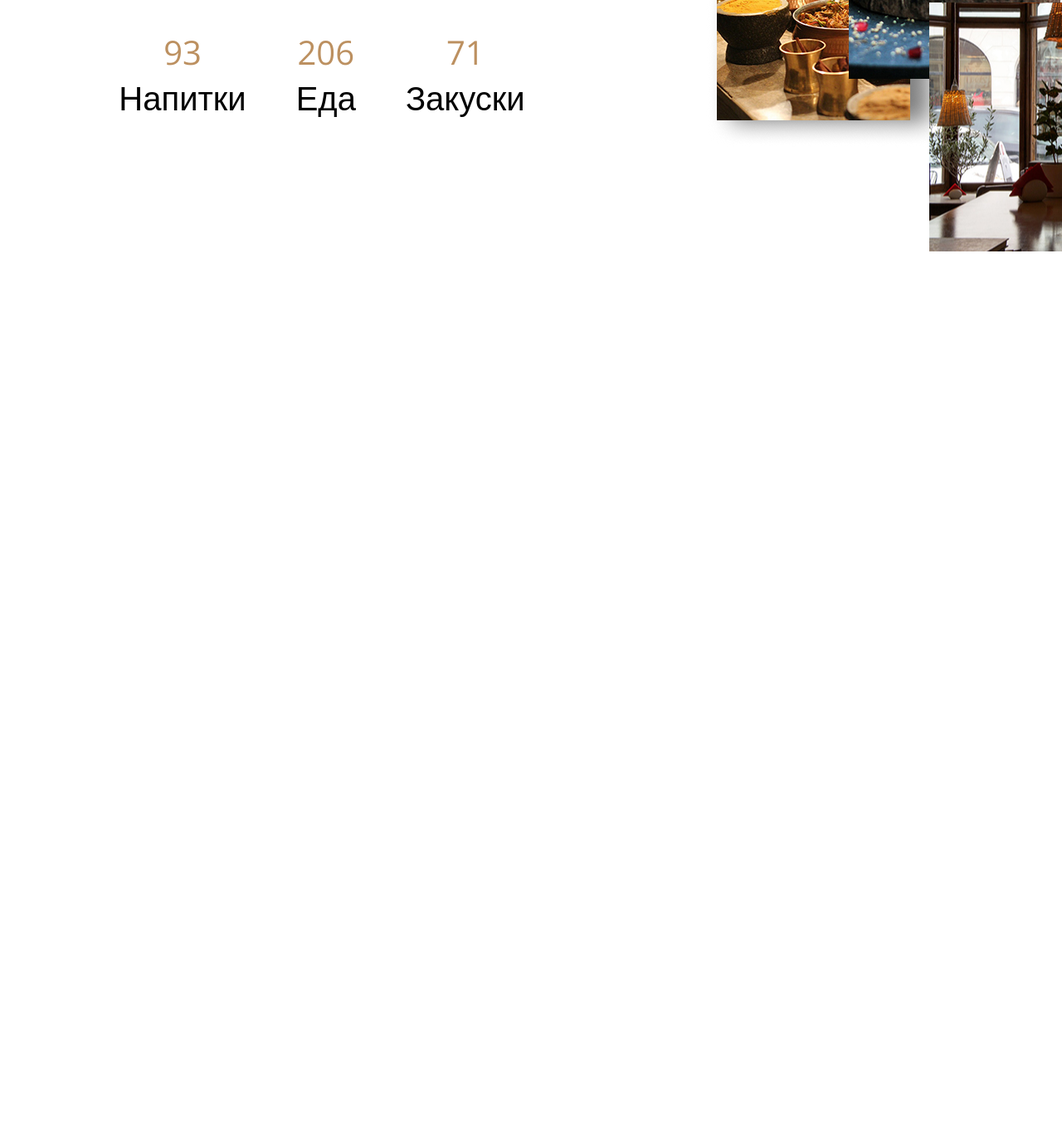
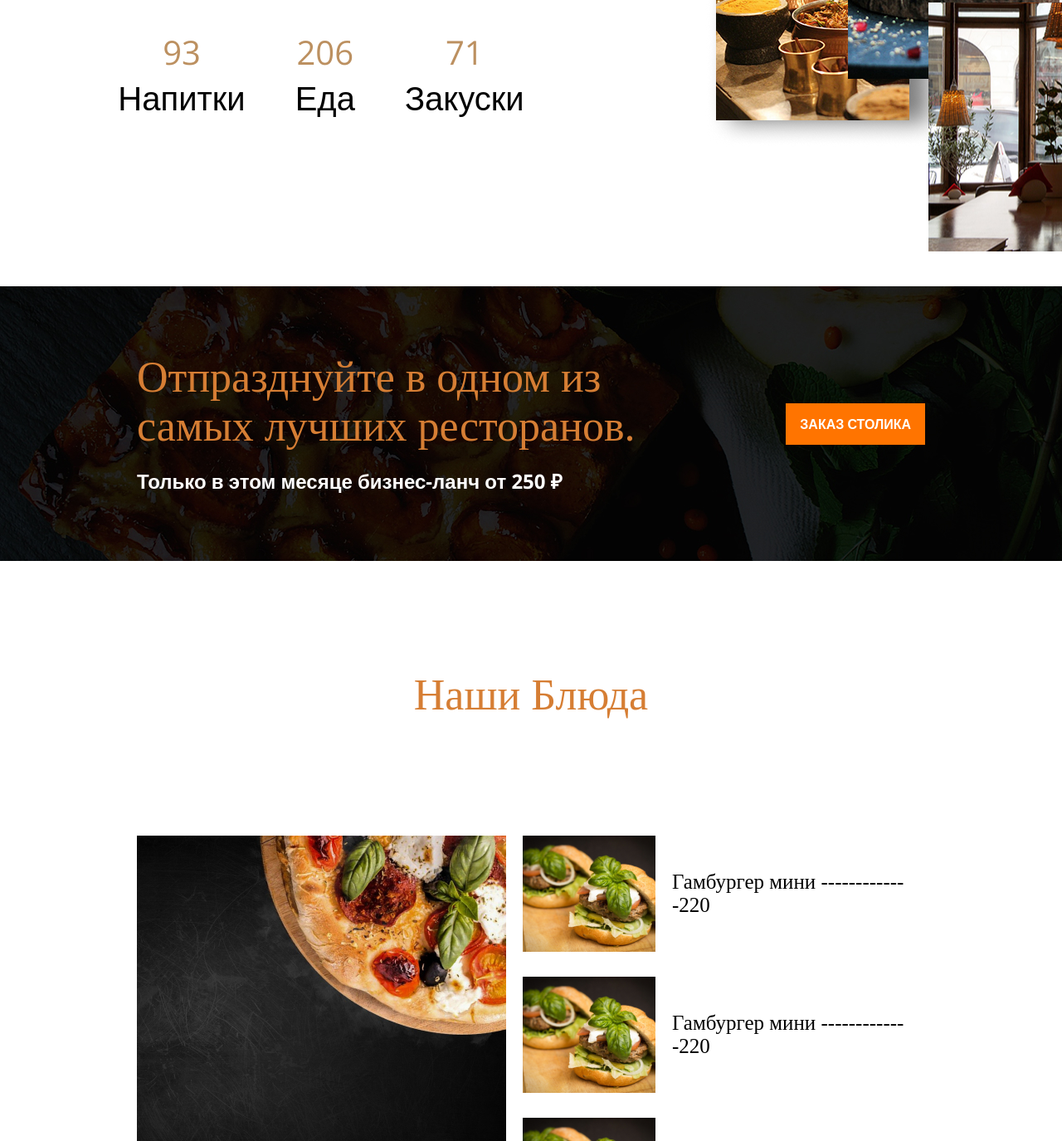
Before and after one commit to SergeyRachuk7/Restaurant, a plain HTML site: page index.html in a window 1280 px wide. Shown: the part 1425-2800 px from the top of the page at 83% size. Before the commit the page ends 1728 px from the top, so only its background shows below. Drawn offline with nearby package versions, Linux system fonts and the light colour scheme; a web font is replaced by a local one.

Commit message:
blackblock

```diff
--- a/index.html
+++ b/index.html
@@ -181,6 +181,64 @@
   </div>
 
 
+  <div class="black-block">
+
+    <div class="container">
+
+      <div class="block-holder">
+        <div class="left">
+          <div class="left-title">
+            Отпразднуйте в одном из <br>
+            самых лучших ресторанов.
+          </div>
+          <div class="left-text">
+            Только в этом месяце бизнес-ланч от 250 ₽
+          </div>
+        </div>
+        <div class="right">
+          <div class="right-button">
+            <a class="right-btn" href="#">ЗАКАЗ СТОЛИКА</a>
+          </div>
+        </div>
+      </div>
+
+    </div>
+  </div>
+
+  <div class="dishes">
+    <div class="container">
+
+      <div class="dishels-title"><span>Наши Блюда</span> </div>
+
+      <div class="burgers">
+        <div class="burgers-image">
+          <img class="pizza" src="/img/pizza.png" alt="">
+        </div>
+
+
+        <div class="burgers-items">
+          <div class="burger-item">
+            <img class="burger" src="/img/hamburger-.png" alt="">
+            <div class="burger-text">Гамбургер мини -------------220 </div>
+          </div>
+          <div class="burger-item">
+            <img class="burger" src="/img/hamburger-.png" alt="">
+            <div class="burger-text">Гамбургер мини -------------220 </div>
+          </div>
+            <div class="burger-item">
+              <img class="burger" src="/img/hamburger-.png" alt="">
+              <div class="burger-text">Гамбургер мини -------------220 </div>
+            </div>
+        </div>
+      </div>
+
+    </div>
+
+
+
+
+  </div>
+
 
 </body>
 
--- a/style.css
+++ b/style.css
@@ -3,14 +3,17 @@ body {
   font-family: 'Open Sans', sans-serif;
 }
 
+.container {
+  margin: 0px 165px;
+}
 
-.container {
+
+.histor-y {
   margin: 0px 166px;
-
 }
 
 .header {
-   background-image: url('/img/bg.jpg');
+   background-image: url('/img/bg\ .jpg');
    height: 100vh;
    background-repeat: no-repeat;
    background-size: cover;
@@ -201,6 +204,7 @@ body {
 
 .history {
   margin-top: 165px;
+  padding-bottom: 200px;
 }
 
 .history-title {
@@ -273,3 +277,74 @@ body {
   top: 245px;
   left: 480px;
 }
+
+.black-block {
+  background-image: url('/img/balack-bg.jpg');
+  padding: 80px 0;
+
+}
+
+.left-title {
+  color: #d67e34;
+  font-family: 'Tinos', serif;
+  font-size: 52px;
+  font-weight: 400;
+
+  margin-bottom: 20px;
+}
+
+.left-text {
+  font-weight: 700;
+  font-size: 24px;
+  color: #fff;
+}
+
+.right-btn {
+  background-color: #ff7400;
+  color: #fff;
+  text-decoration: none;
+  padding: 14px 17px;
+  font-weight: 700;
+
+}
+
+.block-holder {
+  display: flex;
+  justify-content: space-between;
+  align-items: center;
+}
+
+.dishels-title {
+  color: #d67e34;
+  font-family: 'Tinos', serif;
+  font-size: 52px;
+  font-weight: 400;
+  text-align: center;
+  padding-top: 132px;
+  margin-bottom: 140px;
+}
+
+.dishels-title span {
+  color: #d67e34;
+}
+
+.burgers {
+  display: flex;
+  justify-content: center;
+}
+
+.burger-item {
+  display: flex;
+  align-items: center;
+  margin-bottom: 30px;
+}
+
+.burgers-image {
+  margin-right: 20px;
+}
+
+.burger-text {
+  font-family: 'Tinos', serif;
+  font-size: 25px;
+  margin-left: 20px;
+}
```
Also changed, not shown: img/balack-bg.jpg (added), img/bg .jpg (renamed from img/bg.jpg), img/hamburger-.png (added), img/pizza.png (added).
